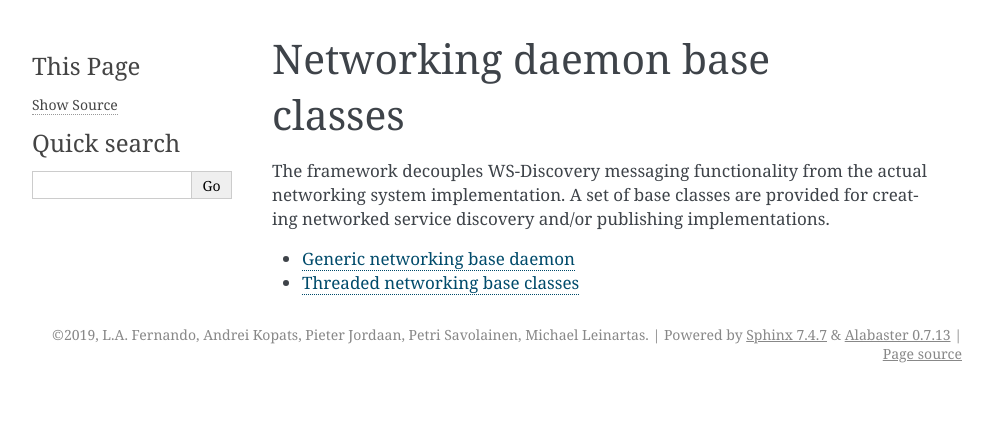
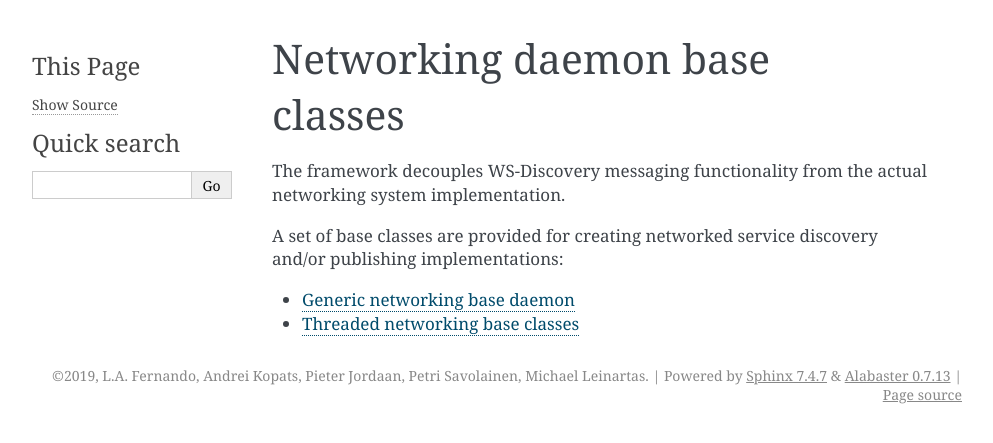
Before and after one commit to andreikop/python-ws-discovery, a Sphinx documentation site: the page built from docs/networking.rst, in a window 1280 px wide. Shown: the top 443 px of the page, without its empty margins (148-1141 px from the left). Built offline with Sphinx 7.4.7, drawn with Linux system fonts in a browser that asks for light colours.

Commit message:
more docs updates

```diff
--- a/docs/appsupport.rst
+++ b/docs/appsupport.rst
@@ -6,18 +6,19 @@ publishing and discovery applications.
 
 .. toctree::
    :caption: Full publish & discovery implementations:
+   :maxdepth: 2
 
    publishing
    discovery
 
 .. toctree::
    :caption: Facilities provided by the framework:
+   :maxdepth: 2
 
    networking
-   serialize_deserialize
+   message
    service
    scope
-   envelope
    qname
    uri
    udp
--- a/docs/networking.rst
+++ b/docs/networking.rst
@@ -2,9 +2,10 @@ Networking daemon base classes
 ===============================
 
 The framework decouples WS-Discovery messaging functionality
-from the actual networking system implementation. A set of
-base classes are provided for creating networked service
-discovery and/or publishing implementations.
+from the actual networking system implementation.
+
+A set of base classes are provided for creating networked service
+discovery and/or publishing implementations:
 
 .. toctree::
 
--- a/docs/semantics.rst
+++ b/docs/semantics.rst
@@ -18,8 +18,7 @@ See :doc:`terms` for explanation of some common terms.
       a client sends a Probe message. Probe can be unicast or multicast.
 
    Probe match
-      When a service receives a matching Probe, it *must* respond with a Probe Match
-      message.
+      When a service receives a matching Probe, it *must* respond with a Probe Match message.
 
    Resolve
       A client may send a one-way multicast Resolve message to locate service
@@ -30,5 +29,5 @@ See :doc:`terms` for explanation of some common terms.
       Resolve Match message.
 
    Bye
-      A service *should* send a one-way multicast :doc:`Bye <actions/bye>` message when preparing to
+      A service *should* send a one-way multicast Bye message when preparing to
       leave a network.
--- a/docs/serialize_deserialize.rst
+++ b/docs/serialize_deserialize.rst
@@ -13,4 +13,5 @@ Serialization & deserialization functions for each message:
 
    actions/*
 
-See :doc:`envelope` for the envelope implementation and how to create message envelopes for each WS-Discovery message type.
+.. seealso::
+   :doc:`envelope`
```
Also changed, not shown: docs/message.rst (added, +8 -0 lines).
